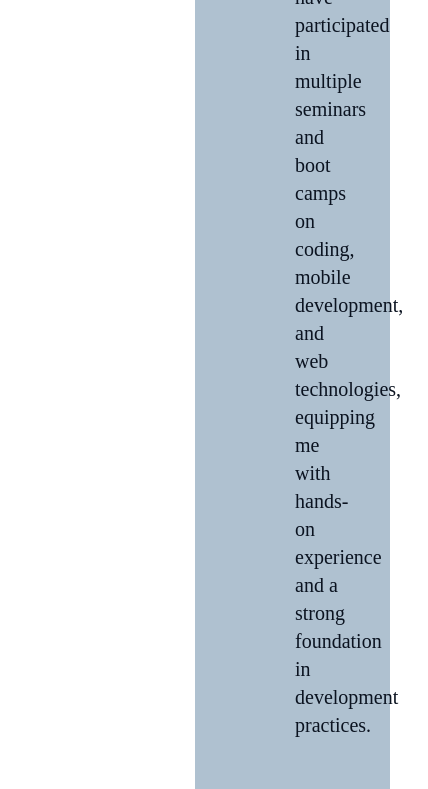
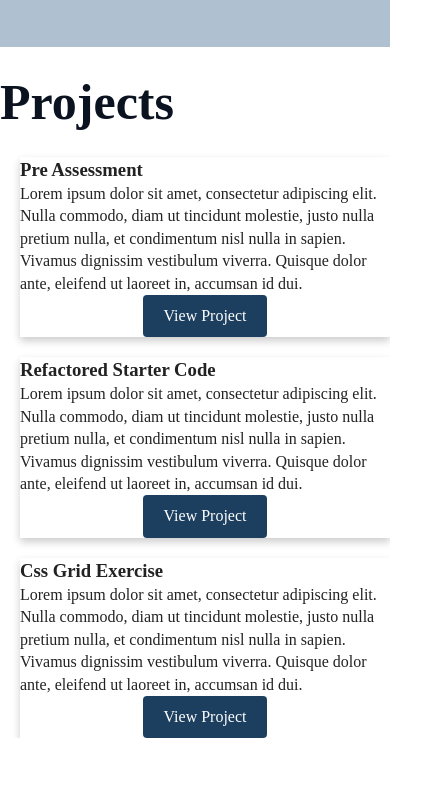
Before and after one commit to UALR-DalenVilla/IFSC3342, a plain HTML site: page index.html in a window 390 px wide. Shown: the part 983-1772 px from the top of the page, 428 px wide, since content can reach past the window. After the commit the page ends 1721 px from the top, so only its background shows below. Drawn offline with Linux system fonts and the light colour scheme.

Commit message:
added media queries to the home page

```diff
--- a/css/style.css
+++ b/css/style.css
@@ -208,26 +208,27 @@ nav li {
 }
 
 nav a {
-  color: white; /* Makes links white for contrast */
-  text-decoration: none; /* Removes underline */
+  color: white;
+  text-decoration: none;
   font-weight: bold;
   font-size: 18px;
 }
 
 nav a:hover {
-  text-decoration: underline; /* Adds underline on hover */
+  text-decoration: underline;
 }
 
-/*header section content*/
 .introContent {
   height: 100%;
 }
+
 .headerContent {
-  display: flex; /* Enables Flexbox */
-  justify-content: space-between; /* Distributes sections with space */
-  align-items: flex-start; /* Aligns items to the top */
-  margin-top: 0; /* Removes default margin */
+  display: flex;
+  justify-content: space-between;
+  align-items: flex-start;
+  margin-top: 0;
 }
+
 .contentLeft {
   width: 50%;
   float: left;
@@ -238,15 +239,15 @@ nav a:hover {
   flex-direction: column; /* Stacks items vertically */
   justify-content: center; /* Centers items vertically */
   align-items: center; /* Centers items horizontally */
-  min-height: 400px; /* Minimum height of 400px */
+  min-height: 400px;
 }
 
 .contentLeft img {
-  margin-top: 50px; /* Adds spacing above image */
-  width: 200px; /* Sets width of image */
-  border-radius: 50%; /* Rounds the corners */
-  height: auto; /* Maintains aspect ratio */
-  margin-bottom: 20px; /* Adds spacing below image */
+  margin-top: 50px;
+  width: 200px;
+  border-radius: 50%;
+  height: auto;
+  margin-bottom: 20px;
 }
 
 #name {
@@ -277,6 +278,67 @@ nav a:hover {
   color: #0b1320;
   margin-left: 50px;
 }
+
+@media screen and (max-width: 768px) {
+  .headerContent {
+    flex-direction: column; /* Stacks .contentLeft and .contentRight vertically */
+  }
+  .contentLeft,
+  .contentRight {
+    width: 100%;
+  }
+  nav ul {
+    justify-content: center;
+    padding-right: 0;
+  }
+}
+
+/*-----PROJECTS------*/
+.Projects-title {
+  color: #0b1320;
+  font-size: 50px;
+  font-weight: bold;
+  max-width: 1200px;
+  margin-top: 20px;
+  margin-bottom: 20px;
+}
+
+.Projects {
+  /* background-image: url("../img/grid\ \(1\).png"); */
+  /* background-image: url("../img/grid.png"); */
+  display: grid;
+  grid-template-columns: repeat(12, 1fr);
+  gap: 20px;
+  padding-left: 20px;
+  grid-auto-flow: row;
+  margin: 0 auto;
+}
+.project {
+  grid-column: span 4;
+  background-color: #fff;
+
+  box-shadow: 0 4px 8px rgba(0, 0, 0, 0.2);
+}
+
+.btn {
+  display: block; /* Makes the link a block element */
+  width: fit-content; /* Sizes the link to fit the text */
+  margin: 0 auto; /* Centers the link */
+
+  background: #1c3f60;
+  color: #fff;
+  padding: 10px 20px;
+  border-radius: 4px;
+  text-decoration: none;
+  border: none;
+}
+
+@media screen and (max-width: 600px) {
+  .project {
+    grid-column: span 12;
+  }
+}
+
 /* ==========================================================================
    Print styles.
    Inlined to avoid the additional HTTP request:
--- a/index.html
+++ b/index.html
@@ -34,7 +34,7 @@
         </li>
       </ul>
     </nav>
-    <!-- <h2 id="name">Dalen Villa</h2> -->
+    <!--Intro Content-->
     <section class="headerContent">
       <section class="contentLeft introContent">
         <img src="./img/people/dvilla2.jpg" alt="Dalen" />
@@ -54,6 +54,42 @@
         </p>
       </section>
     </section>
+    <!--Projects section-->
+    <h2 class="Projects-title">Projects</h2>
+    <section class="Projects">
+      <section class="project">
+        <h3>Pre Assessment</h3>
+        <p>
+          Lorem ipsum dolor sit amet, consectetur adipiscing elit. Nulla
+          commodo, diam ut tincidunt molestie, justo nulla pretium nulla, et
+          condimentum nisl nulla in sapien. Vivamus dignissim vestibulum
+          viverra. Quisque dolor ante, eleifend ut laoreet in, accumsan id dui.
+        </p>
+        <a href="pre-assessment/index.html" class="btn">View Project</a>
+      </section>
+      <section class="project">
+        <h3>Refactored Starter Code</h3>
+        <p>
+          Lorem ipsum dolor sit amet, consectetur adipiscing elit. Nulla
+          commodo, diam ut tincidunt molestie, justo nulla pretium nulla, et
+          condimentum nisl nulla in sapien. Vivamus dignissim vestibulum
+          viverra. Quisque dolor ante, eleifend ut laoreet in, accumsan id dui.
+        </p>
+        <a href="startercode.html" class="btn">View Project</a>
+      </section>
+      <section class="project">
+        <h3>Css Grid Exercise</h3>
+        <p>
+          Lorem ipsum dolor sit amet, consectetur adipiscing elit. Nulla
+          commodo, diam ut tincidunt molestie, justo nulla pretium nulla, et
+          condimentum nisl nulla in sapien. Vivamus dignissim vestibulum
+          viverra. Quisque dolor ante, eleifend ut laoreet in, accumsan id dui.
+        </p>
+        <a href="css-grid-exercise/css-grid-exercise.html" class="btn"
+          >View Project</a
+        >
+      </section>
+    </section>
 
     <script src="js/app.js"></script>
   </body>
--- /dev/null
+++ b/media-queries-practice/css/style.css
@@ -0,0 +1,76 @@
+/* apply a natural box layout model to all elements, but allowing components to change
+
+http://www.paulirish.com/2012/box-sizing-border-box-ftw/
+
+*/
+html {
+  box-sizing: border-box;
+}
+*,
+*:before,
+*:after {
+  box-sizing: inherit;
+}
+
+/*Base CSS*/
+body {
+  font-family: "Droid Serif";
+  background: #374e5a;
+  overflow: auto;
+}
+
+.row {
+  display: grid;
+  grid-template-columns: repeat(4, 1fr);
+  gap: 20px;
+}
+
+.col {
+  padding: 20px;
+  border: 1px solid #c0c0c0;
+  border-radius: 6px;
+}
+
+.col p {
+  color: #fff;
+  margin: 0px;
+  text-shadow: 1px 1px #000;
+}
+
+.col:nth-child(odd) {
+  background-color: #8fb87f;
+}
+
+.fancy {
+  display: none;
+}
+
+/* Max Width */
+@media screen and (max-width: 600px) {
+  .row {
+    grid-template-columns: 1fr;
+  }
+}
+
+/* Ranged */
+@media screen and (min-width: 601px) and (max-width: 800px) {
+  .row {
+    grid-template-columns: 1fr 1fr;
+  }
+}
+
+/* Min Width */
+
+/*retina specific --- https://goo.gl/Pgu6y */
+
+@media only screen and (-webkit-min-device-pixel-ratio: 1.25),
+  only screen and (min--moz-device-pixel-ratio: 1.25),
+  only screen and (-o-min-device-pixel-ratio: 1.25/1),
+  only screen and (min-device-pixel-ratio: 1.25),
+  only screen and (min-resolution: 200dpi),
+  only screen and (min-resolution: 1.25dppx) {
+  .fancy {
+    display: block;
+    text-align: center;
+  }
+}
```
Also changed, not shown: media-queries-practice/media-queries.html (added, +52 -0 lines), img/grid (1).png (added), img/grid.png (added), media-queries-practice/js/app.js (added), 2 other files.
